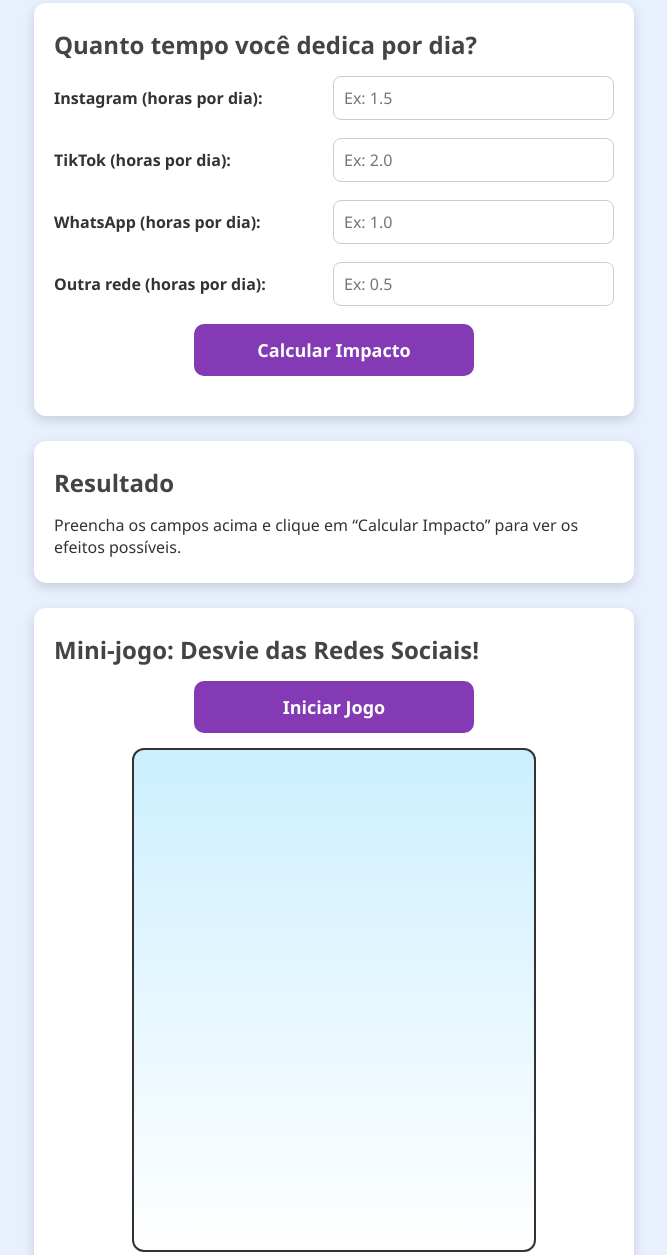
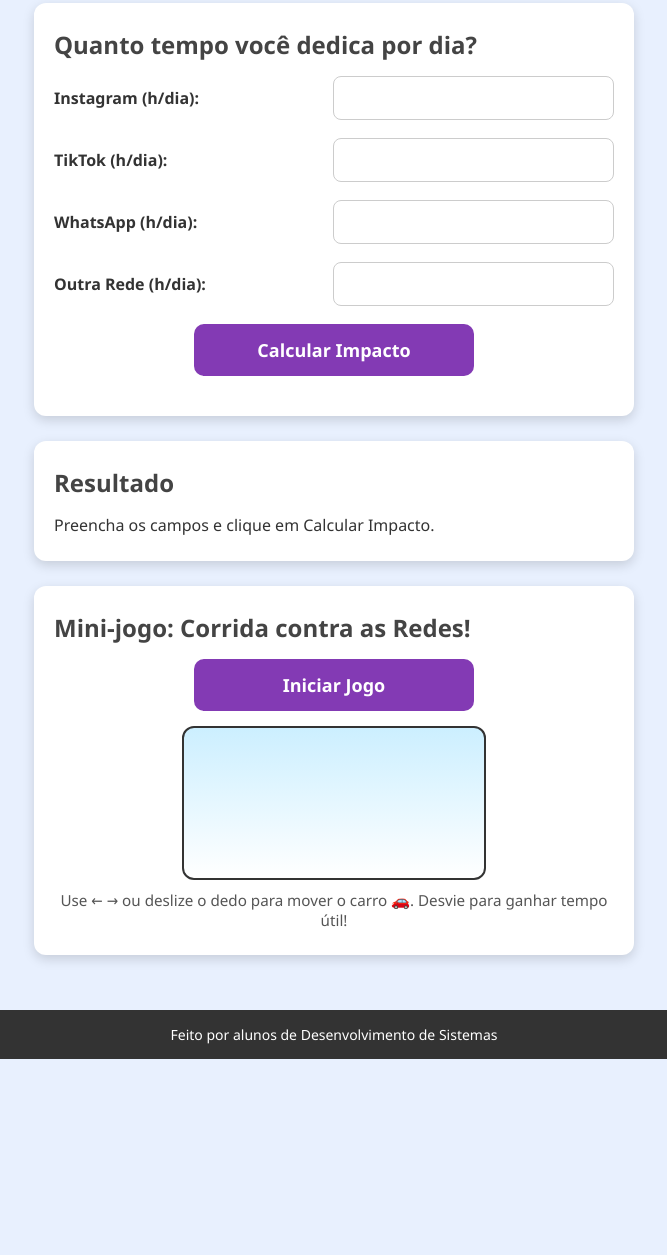
Before and after one commit to jhemersonbaggio/redessociais, a plain HTML site: page index.html in a window 1280 px wide. Shown: the part 182-1437 px from the top of the page, without its empty margins (306-973 px from the left). After the commit the page ends 1241 px from the top, so only its background shows below. Drawn offline with Linux system fonts and the light colour scheme.

Commit message:
Update index.html

```diff
--- a/index.html
+++ b/index.html
@@ -18,23 +18,23 @@
       <h2>Quanto tempo você dedica por dia?</h2>
       <form id="timeForm">
         <div class="input-group">
-          <label for="instagram">Instagram (horas por dia):</label>
-          <input type="number" id="instagram" name="instagram" min="0" step="0.1" placeholder="Ex: 1.5" required>
+          <label for="instagram">Instagram (h/dia):</label>
+          <input type="number" id="instagram" min="0" step="0.1" required />
         </div>
 
         <div class="input-group">
-          <label for="tiktok">TikTok (horas por dia):</label>
-          <input type="number" id="tiktok" name="tiktok" min="0" step="0.1" placeholder="Ex: 2.0" required>
+          <label for="tiktok">TikTok (h/dia):</label>
+          <input type="number" id="tiktok" min="0" step="0.1" required />
         </div>
 
         <div class="input-group">
-          <label for="whatsapp">WhatsApp (horas por dia):</label>
-          <input type="number" id="whatsapp" name="whatsapp" min="0" step="0.1" placeholder="Ex: 1.0" required>
+          <label for="whatsapp">WhatsApp (h/dia):</label>
+          <input type="number" id="whatsapp" min="0" step="0.1" required />
         </div>
 
         <div class="input-group">
-          <label for="other">Outra rede (horas por dia):</label>
-          <input type="number" id="other" name="other" min="0" step="0.1" placeholder="Ex: 0.5" required>
+          <label for="other">Outra Rede (h/dia):</label>
+          <input type="number" id="other" min="0" step="0.1" required />
         </div>
 
         <button type="button" class="btn" id="calcBtn">Calcular Impacto</button>
@@ -45,16 +45,21 @@
     <section class="card">
       <h2>Resultado</h2>
       <div id="result">
-        <p>Preencha os campos acima e clique em “Calcular Impacto” para ver os efeitos possíveis.</p>
+        <p>Preencha os campos e clique em Calcular Impacto.</p>
       </div>
     </section>
 
-    <!-- Mini-jogo -->
+    <!-- Jogo -->
     <section class="card">
-      <h2>Mini-jogo: Desvie das Redes Sociais!</h2>
+      <h2>Mini-jogo: Corrida contra as Redes!</h2>
       <button id="startGameBtn" class="btn">Iniciar Jogo</button>
-      <canvas id="gameCanvas" width="400" height="500"></canvas>
-      <p class="game-instruction">Use as setas ← → para mover. Quanto mais você desvia, mais tempo livre você ganha!</p>
+
+      <canvas id="gameCanvas"></canvas>
+
+      <p class="game-instruction">
+        Use ← → ou deslize o dedo para mover o carro 🚗.
+        Desvie para ganhar tempo útil!
+      </p>
     </section>
   </main>
 
@@ -62,6 +67,6 @@
     <p>Feito por alunos de Desenvolvimento de Sistemas</p>
   </footer>
 
-  <script src="script.js" defer></script>
+  <script src="script.js"></script>
 </body>
 </html>
```
